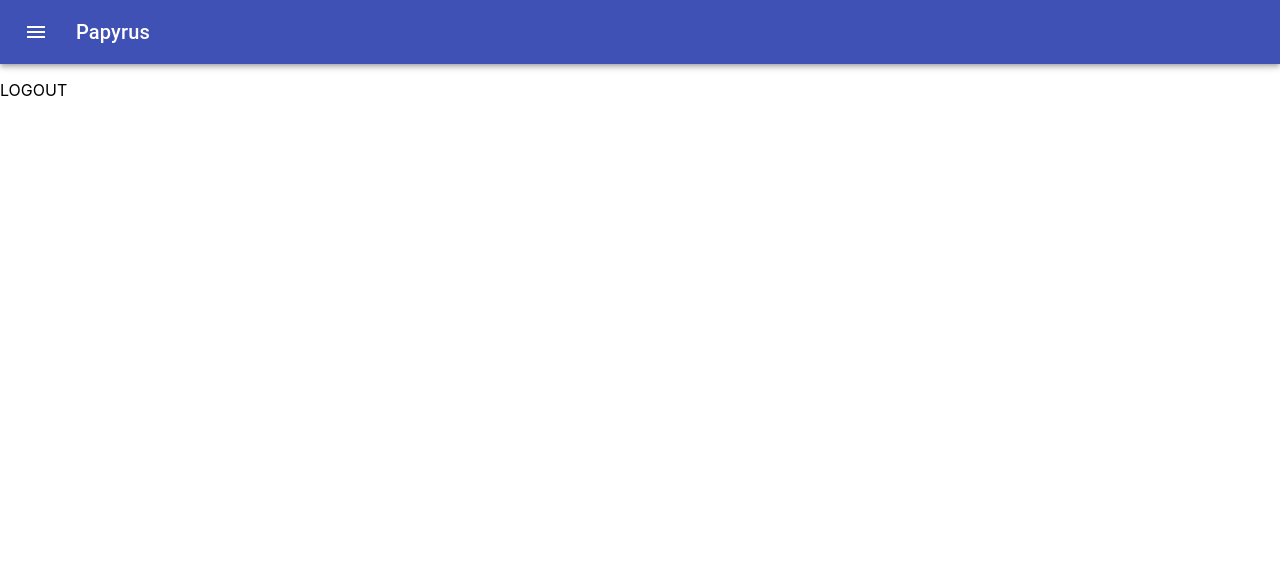
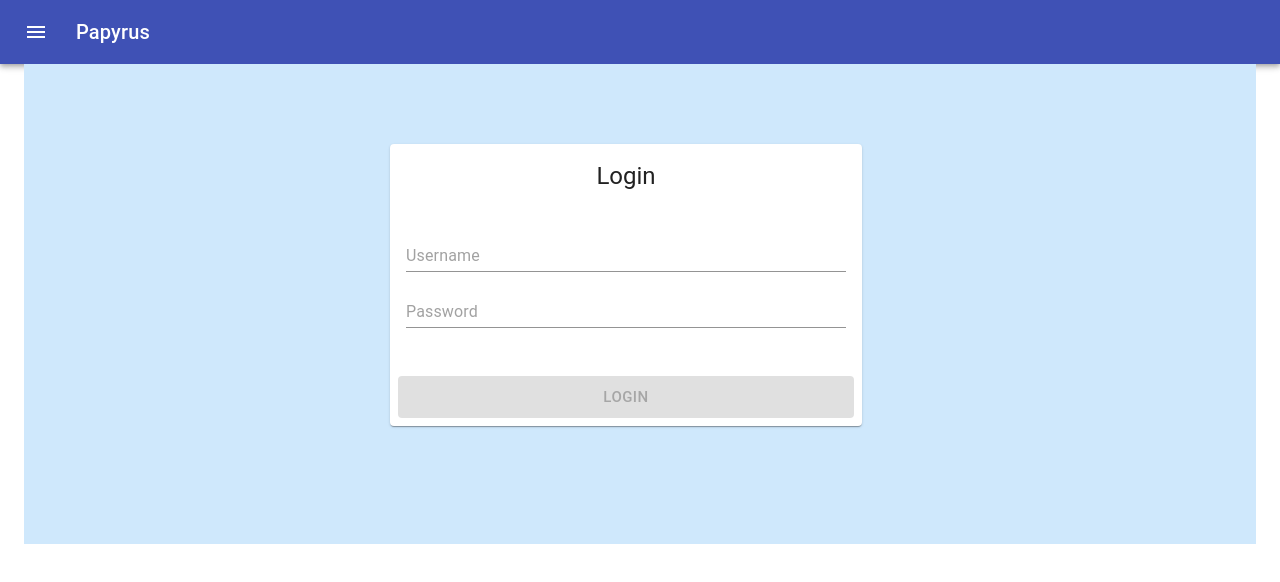
Before and after one commit to aswathyeg/papyrus-ui, a React (Create React App) app: page /logout in a window 1280 px wide. Shown: the top 582 px of the page. Built offline with nearby package versions, Linux system fonts and the light colour scheme.

Commit message:
new component

```diff
--- a/src/Logout.tsx
+++ b/src/Logout.tsx
@@ -1,17 +1,226 @@
-import React from 'react'
-class Logout extends React.Component{
-    constructor(props: any) {
-        super(props);
-        this.state = {
+import React, { useReducer,useEffect} from 'react';
+import { createStyles, makeStyles, Theme } from '@material-ui/core/styles';
+import { Container, TextField } from '@material-ui/core';
+import Card from '@material-ui/core/Card';
+import CardContent from '@material-ui/core/CardContent';
+import CardActions from '@material-ui/core/CardActions';
+import CardHeader from '@material-ui/core/CardHeader';
+import Button from '@material-ui/core/Button';
+import Typography from '@material-ui/core/Typography';
+import {Link} from 'react-router-dom';
+import Login from './Login';
+import Menubar from './Menubar';
 
+const useStyles = makeStyles((theme: Theme) =>
+    createStyles({
+        container: {
+            display: 'flex',
+            flexWrap: 'wrap',
+            width: 500,
+            margin: `${theme.spacing(0)} auto`
+        },
+        loginBtn: {
+            marginTop: theme.spacing(2),
+            flexGrow: 1
+        },
+        header: {
+            textAlign: 'center',
+            background: 'primary',
+            color: 'primary'
+        },
+        card: {
+            marginTop: theme.spacing(10)
         }
+    })
+);
+
+type State = {
+    username: string
+    password: string
+    isButtonDisabled: boolean
+    helperText: string
+    isError: boolean,
+
+
+};
+
+const initialState: State = {
+    username: '',
+    password: '',
+    isButtonDisabled: true,
+    helperText: '',
+    isError: false,
+
+ };
+
+type Action = { type: 'setUsername', payload: string }
+    | { type: 'setPassword', payload: string }
+    | { type: 'setIsButtonDisabled', payload: boolean }
+    | { type: 'loginSuccess', payload: string }
+    | { type: 'loginFailed', payload: string }
+    | { type: 'setIsError', payload: boolean };
+
+const reducer = (state: State, action: Action): State => {
+    switch (action.type) {
+        case 'setUsername':
+            return {
+                ...state,
+                username: action.payload
+            };
+        case 'setPassword':
+            return {
+                ...state,
+                password: action.payload
+            };
+        case 'setIsButtonDisabled':
+            return {
+                ...state,
+                isButtonDisabled: action.payload
+            };
+        case 'loginSuccess':
+            return {
+
+                ...state,
+                helperText: action.payload,
+                isError: false
+
+
+            };
+        case 'loginFailed':
+            return {
+                ...state,
+                helperText: action.payload,
+                isError: true
+            };
+        case 'setIsError':
+            return {
+                ...state,
+                isError: action.payload
+            };
     }
-   render(){
-       return(
-           <div>
-               <p> LOGOUT</p>
-           </div>
-       )
-   }
 }
+
+
+const Logout=()=> {
+    let isAuthenticated:true;
+    const classes = useStyles();
+    const [state, dispatch] = useReducer(reducer, initialState);
+    useEffect(() => {
+        if (state.username.trim() && state.password.trim()) {
+         dispatch({
+           type: 'setIsButtonDisabled',
+           payload: false
+         });
+        } else {
+          dispatch({
+            type: 'setIsButtonDisabled',
+            payload: true
+          });
+        }
+      }, [state.username, state.password]);
+
+    const handleLogin = () => {
+
+      let  isAuthenticated=false;
+        if (state.username === 'aeg@email.com' && state.password === '1234') {
+        //    return (
+        //    <div> component={Link}
+        //    to="/navigationbar"</div>)
+
+         // console.log("handlelog 2");
+        } else {
+           // isAuthenticated=false;
+          dispatch({
+            type: 'loginFailed',
+            payload: 'Incorrect username or password'
+          });
+        }
+
+      };
+
+    //const [state, dispatch] = useReducer(reducer, initialState);
+        const handleKeyPress = (event: React.KeyboardEvent) => {
+            if (event.keyCode === 13|| event.which === 13) {
+                state.isButtonDisabled || handleLogin();
+            }
+        };
+
+        const handleUsernameChange: React.ChangeEventHandler<HTMLInputElement> =
+            (event) => {
+                dispatch({
+                    type: 'setUsername',
+                    payload: event.target.value
+                });
+            };
+
+        const handlePasswordChange: React.ChangeEventHandler<HTMLInputElement> =
+            (event) => {
+                dispatch({
+                    type: 'setPassword',
+                    payload: event.target.value
+                });
+            }
+
+        return (
+            <Container>
+                <Typography component="div" style={{ backgroundColor: '#cfe8fc', height: '60vh' }}  >
+                    <form className={classes.container} noValidate autoComplete="off">
+                        <Card className={classes.card}>
+                            <CardHeader className={classes.header} title="Login" />
+                            <CardContent>
+                                <div>
+                                    <TextField
+                                        error={state.isError}
+                                        fullWidth
+                                        id="username"
+                                        type="email"
+                                        //label="Username"
+                                        placeholder="Username"
+                                        margin="normal"
+                                        onChange={handleUsernameChange}
+                                        onKeyPress={handleKeyPress}
+                                    />
+                                    <TextField
+                                        error={state.isError}
+                                        fullWidth
+                                        id="password"
+                                        type="password"
+                                        //label="Password"
+                                        placeholder="Password"
+                                        margin="normal"
+                                        helperText={state.helperText}
+                                        onChange={handlePasswordChange}
+                                        onKeyPress={handleKeyPress}
+                                    />
+                                </div>
+                            </CardContent>
+                            <CardActions>
+                                <Button
+                                //  {...isAuthenticated? <Menubar />:<Login />}
+                                // to="/home":component={Link}
+                                // to="/"}
+
+                                 component={Link}
+                                to="/home"
+                                    variant="contained"
+                                    size="large"
+                                    color="primary"
+                                    className={classes.loginBtn}
+                                    onClick={handleLogin}
+                                    disabled={state.isButtonDisabled}
+
+
+
+                                >
+                                    Login
+          </Button>
+                            </CardActions>
+                        </Card>
+
+                    </form>
+                </Typography>
+            </Container>
+        )
+    }
+
 export default Logout;
```
